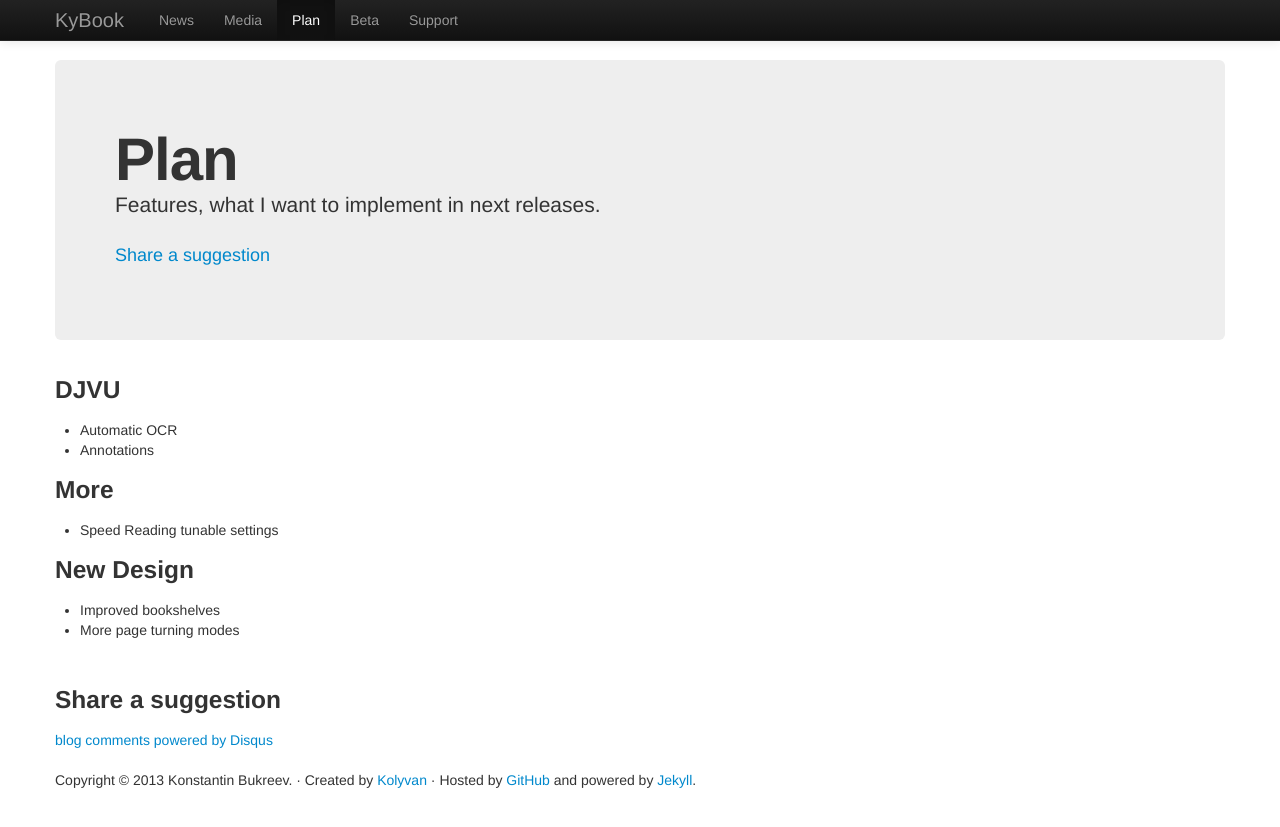
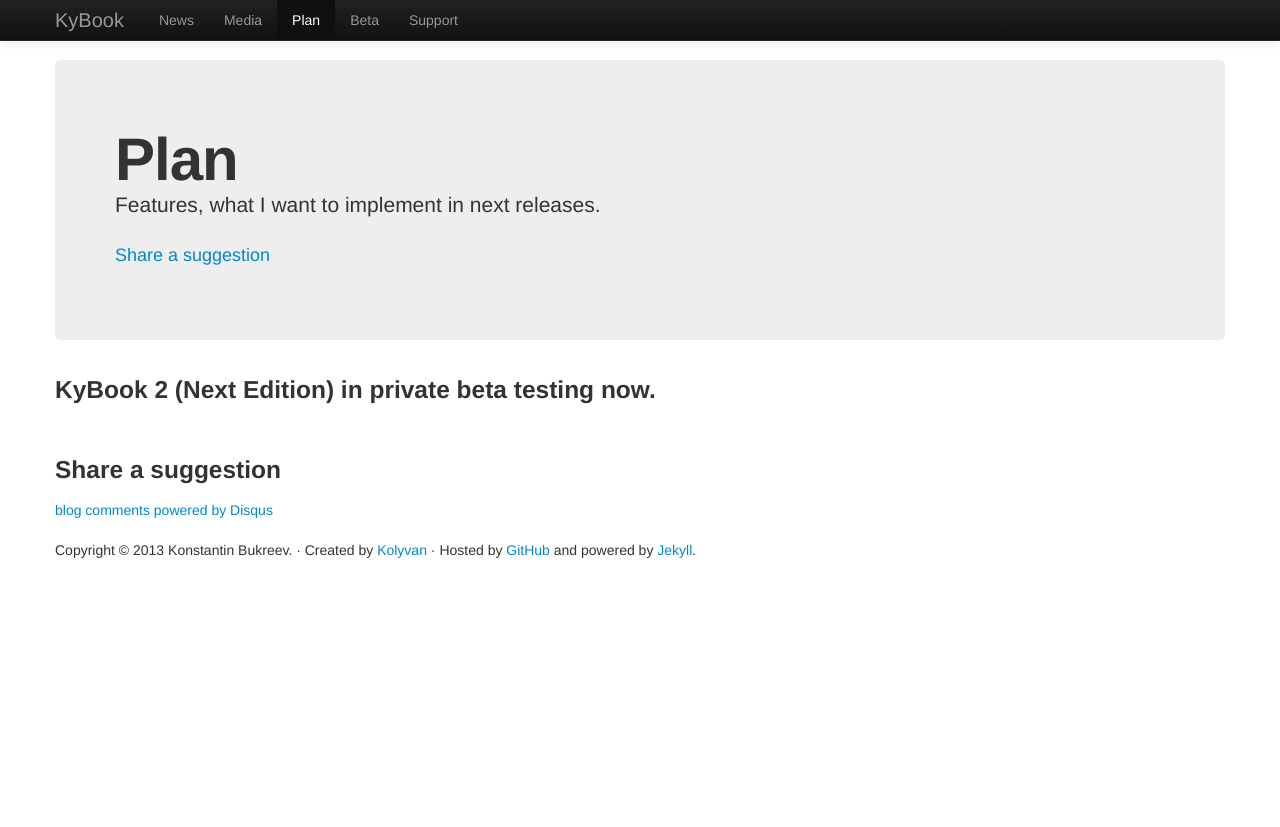
Before and after one commit to kolyvan/kolyvan.github.com, a Jekyll site: the page built from kybook/plan.html, in a window 1280 px wide. Shown: the top 827 px of the page. Built offline with Jekyll 4.4.1, drawn with Linux system fonts in a browser that asks for light colours; nearby versions of some CDN libraries; comment, search, counter and statistics services are not loaded.

Commit message:
update kybook

```diff
--- a/kybook/plan.html
+++ b/kybook/plan.html
@@ -9,6 +9,8 @@ title: Plan
     <p> <a href="#disqus_thread">Share a suggestion</a> </p>
 </div>
 
+<h3>KyBook 2 (Next Edition) in private beta testing now.</h3>
+
 <!--
 <h3>Next release 1.5.x, now in testing </h3>
 <ul>
@@ -16,24 +18,6 @@ title: Plan
 -->
 
 <div>
-
-<h3>DJVU</h3>
-
-<ul>
-	<li>Automatic OCR</li>
-	<li>Annotations</li>
-</ul>
-
-<h3>More</h3>
-<ul>
-	<li>Speed Reading tunable settings</li>
-</ul>
-
-<h3>New Design</h3>
-<ul>
-	<li>Improved bookshelves</li>
-	<li>More page turning modes</li>
-</ul>
 
 <script type="text/javascript" charset="utf-8">
   var disqus_url = "http://kolyvan.com/{{page.url}}";
--- a/kybook/support.html
+++ b/kybook/support.html
@@ -17,9 +17,13 @@ title: Support
 
     <h3 id="articles">Articles</h3>
 
+    <div>
+    <div>Рекомендую к прочтению для русских пользователей статьи-обзоры возможностей KyBook.</div>
     <ul>
-      <li>Рекомендую к прочтению для русских пользователей статью автора Вадима Кузнецова <a href="http://ipadstory.ru/kybook-prodvinutaya-chitalka-bibliotekar.html">KyBook: “продвинутая” читалка-библиотекарь</a>. Статья не столько обзор программы, сколько практическое руководство по тонкостям работы с KyBook.</li>
+      <li> автор Коптева Валерия <a href="http://budclub.ru/h/homjakow_leroj/kybook.shtml">Kybook: лучшая читалка для мобильных устройств</a>. Статья отлично написана, легко читается и содержит море полезной информации по использованию KyBook.</li>
+      <li> автор Вадима Кузнецова <a href="http://ipadstory.ru/kybook-prodvinutaya-chitalka-bibliotekar.html">KyBook: “продвинутая” читалка-библиотекарь</a>. Статья не столько обзор программы, сколько практическое руководство по тонкостям работы с KyBook.</li>
     </ul>
+    </div>
 
 		<h3 id="faq">FAQ</h3>
 
```
Also changed, not shown: kybook/beta.html (+2 -15 lines).
